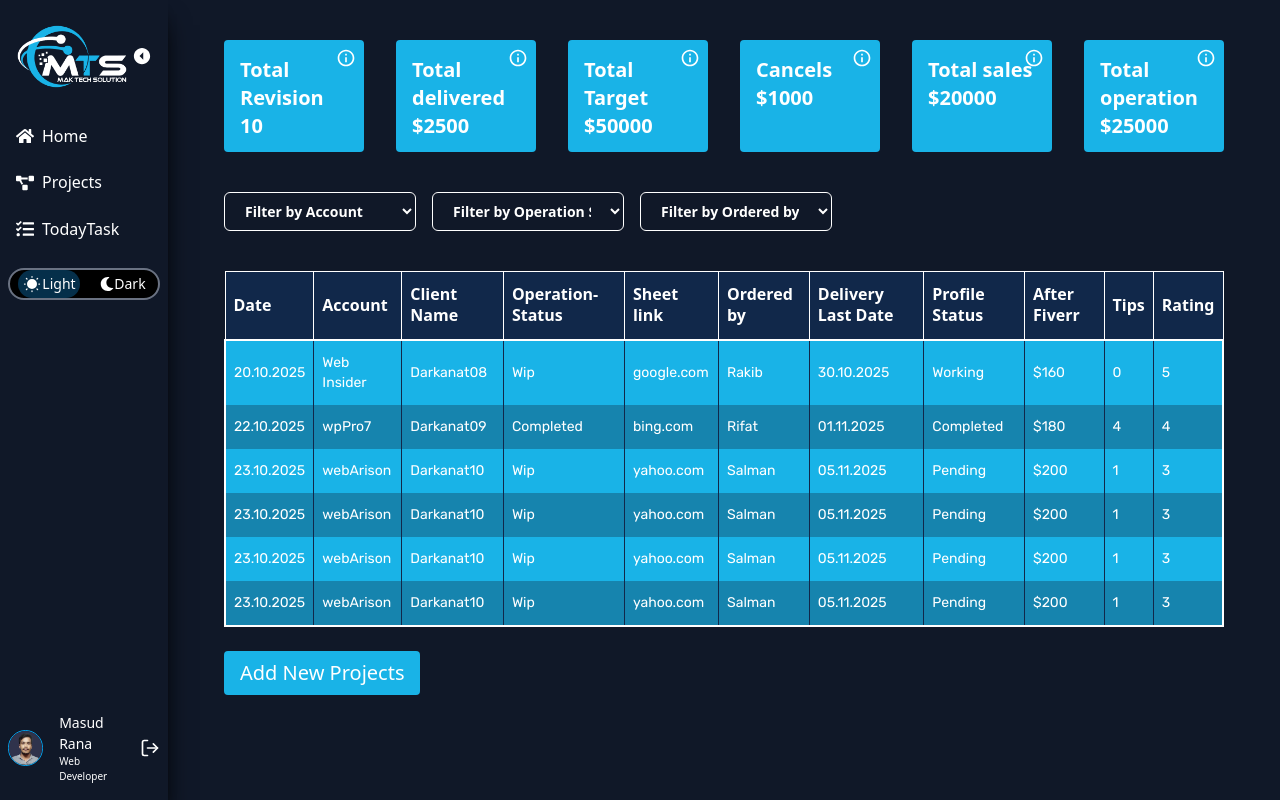
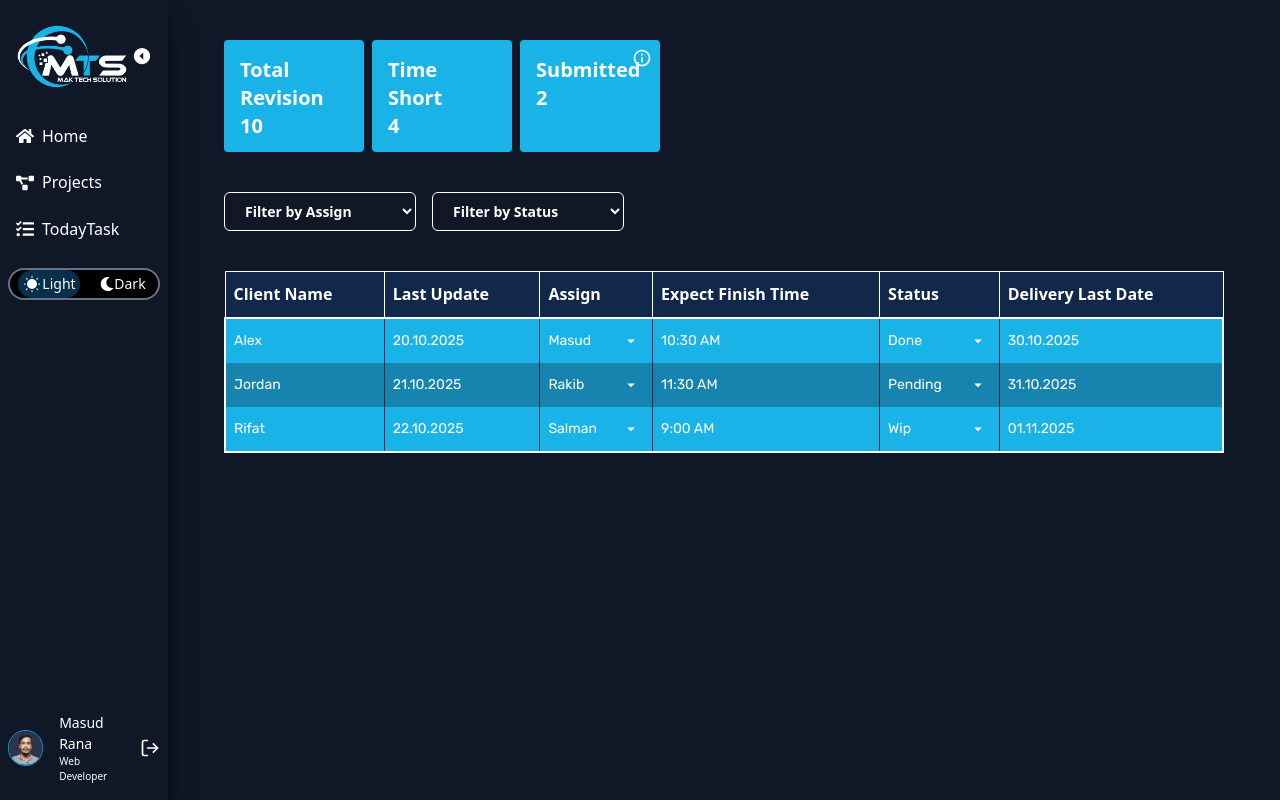
Before and after one commit to MTS-Services/mts-frontend, a React (Vite) app: page /dashboard/todaytask in a window 1280 px wide. Built offline with nearby package versions, Linux system fonts and the light colour scheme.

Commit message:
toady task page done

```diff
--- a/src/layouts/DashBoard/UserDashBoard/TodayTask.tsx
+++ b/src/layouts/DashBoard/UserDashBoard/TodayTask.tsx
@@ -1,200 +1,96 @@
 import { useState } from "react";
 import { MdInfoOutline } from "react-icons/md";
+import { MdArrowDropDown } from "react-icons/md";
 
 const TodayTask = () => {
-  const [isOpen, setIsOpen] = useState(false);
   const [filter, setFilter] = useState({
-    account: "",
-    operationStatus: "",
-    orderedBy: "",
-  }); // State for multiple dropdown filters
-  const toggleModal = () => setIsOpen(!isOpen);
+    assign: "",
+    status: "",
+  });
 
   const mtsTargets = [
-    { title: "Total Revision ", amount: "10" },
-    { title: "Total delivered", amount: "$2500" },
-    { title: "Total Target", amount: "$50000" },
-    { title: "Cancels ", amount: "$1000" },
-    { title: "Total sales", amount: "$20000" },
-    { title: "Total operation", amount: "$25000", note: "mr" },
+    { title: "Total Revision", amount: "10" },
+    { title: "Time Short", amount: "4" },
+    { title: "Submitted", amount: "2", note: "mr" },
   ];
 
   const tableHeaders = [
-    "Date",
-    "Account",
     "Client Name",
-    "Operation-Status",
-    "Sheet link",
-    "Ordered by",
+    "Last Update",
+    "Assign",
+    "Expect Finish Time",
+    "Status",
     "Delivery Last Date",
-    "Profile Status",
-    "After Fiverr",
-    "Tips",
-    "Rating",
   ];
 
-  // Sample data
-  const tableData = [
-    [
-      "20.10.2025",
-      "Web Insider",
-      "Darkanat08",
-      "Wip",
-      "google.com",
-      "Rakib",
-      "30.10.2025",
-      "Working",
-      "$160",
-      "0",
-      "5",
-    ],
-    [
-      "22.10.2025",
-      "wpPro7",
-      "Darkanat09",
-      "Completed",
-      "bing.com",
-      "Rifat",
-      "01.11.2025",
-      "Completed",
-      "$180",
-      "4",
-      "4",
-    ],
-    [
-      "23.10.2025",
-      "webArison",
-      "Darkanat10",
-      "Wip",
-      "yahoo.com",
-      "Salman",
-      "05.11.2025",
-      "Pending",
-      "$200",
-      "1",
-      "3",
-    ],
-    [
-      "23.10.2025",
-      "webArison",
-      "Darkanat10",
-      "Wip",
-      "yahoo.com",
-      "Salman",
-      "05.11.2025",
-      "Pending",
-      "$200",
-      "1",
-      "3",
-    ],
-    [
-      "23.10.2025",
-      "webArison",
-      "Darkanat10",
-      "Wip",
-      "yahoo.com",
-      "Salman",
-      "05.11.2025",
-      "Pending",
-      "$200",
-      "1",
-      "3",
-    ],
-    [
-      "23.10.2025",
-      "webArison",
-      "Darkanat10",
-      "Wip",
-      "yahoo.com",
-      "Salman",
-      "05.11.2025",
-      "Pending",
-      "$200",
-      "1",
-      "3",
-    ],
-  ];
+  const [tableData, setTableData] = useState([
+    ["Alex", "20.10.2025", "Masud", "10:30 AM", "Done", "30.10.2025"],
+    ["Jordan", "21.10.2025", "Rakib", "11:30 AM", "Pending", "31.10.2025"],
+    ["Rifat", "22.10.2025", "Salman", "9:00 AM", "Wip", "01.11.2025"],
+  ]);
 
-  // Filter rows based on selected filters
+  const assignOptions = [...new Set(tableData.map((row) => row[2]))];
+  const statusOptions = [...new Set(tableData.map((row) => row[4]))];
+
   const filteredData = tableData.filter((row) => {
-    const accountMatch = filter.account ? row[1] === filter.account : true;
-    const statusMatch = filter.operationStatus
-      ? row[3] === filter.operationStatus
-      : true;
-    const orderedByMatch = filter.orderedBy
-      ? row[5] === filter.orderedBy
-      : true;
-    return accountMatch && statusMatch && orderedByMatch;
+    const assignMatch = filter.assign ? row[2] === filter.assign : true;
+    const statusMatch = filter.status ? row[4] === filter.status : true;
+    return assignMatch && statusMatch;
   });
 
-  // Get unique values for dropdowns
-  const uniqueAccounts = [...new Set(tableData.map((row) => row[1]))];
-  const operationStatuses = ["Wip", "Completed", "Pending"];
-  const orderedByOptions = ["Rakib", "Rifat", "Salman"];
+  const handleChange = (rowIndex, colIndex, value) => {
+    const newData = [...tableData];
+    newData[rowIndex][colIndex] = value;
+    setTableData(newData);
+  };
 
   return (
     <div className="w-full overflow-x-auto py-10 sm:px-4 bg-background min-h-screen lg:px-14 md:px-10 px-6">
       {/* Dashboard Summary Cards */}
-      <div className="flex flex-wrap justify-between items-start gap-2">
+      <div className="flex flex-wrap items-start gap-2">
         {mtsTargets.map(({ title, amount, note }, idx) => (
           <div
             key={idx}
-            className="relative bg-primary p-4 text-white rounded-sm w-full md:w-[30%] lg:w-[20%] xl:w-[14%] w-[10%] lg:h-28 "
+            className="relative bg-primary p-4 text-white rounded-sm w-full md:w-[30%] lg:w-[20%] xl:w-[14%] w-[10%] lg:h-28"
           >
             <h2 className="text-sm md:text-xl">{title}</h2>
             <h2 className="text-sm md:text-xl">{amount}</h2>
+            {note && (
               <div className="absolute top-2 right-2 group">
                 <MdInfoOutline className="text-xl" />
                 <div className="absolute top-6 right-0 bg-black text-white text-xs p-2 rounded shadow-lg opacity-0 group-hover:opacity-100 transition-opacity duration-300 z-10 w-40 pointer-events-none">
                   {note}
                 </div>
               </div>
+            )}
           </div>
         ))}
       </div>
 
       {/* Filter Dropdowns */}
       <div className="my-4 flex gap-4 mt-10">
-        {/* Account Filter */}
         <select
-          value={filter.account}
-          onChange={(e) => setFilter({ ...filter, account: e.target.value })}
+          value={filter.assign}
+          onChange={(e) => setFilter({ ...filter, assign: e.target.value })}
           className="text-sm px-4 py-2 border border-accent rounded-md w-full text-accent bg-background max-w-48"
         >
-          <option value="">Filter by Account</option>
-          {uniqueAccounts.map((account, index) => (
-            <option key={index} value={account}>
-              {account}
+          <option value="">Filter by Assign</option>
+          {assignOptions.map((assign, index) => (
+            <option key={index} value={assign}>
+              {assign}
             </option>
           ))}
         </select>
 
-        {/* Operation-Status Filter */}
         <select
-          value={filter.operationStatus}
-          onChange={(e) =>
-            setFilter({ ...filter, operationStatus: e.target.value })
-          }
+          value={filter.status}
+          onChange={(e) => setFilter({ ...filter, status: e.target.value })}
           className="text-sm px-4 py-2 border border-accent rounded-md w-full text-accent bg-background max-w-48"
         >
-          <option value="">Filter by Operation Status</option>
-          {operationStatuses.map((status, index) => (
+          <option value="">Filter by Status</option>
+          {statusOptions.map((status, index) => (
             <option key={index} value={status}>
               {status}
-            </option>
-          ))}
-        </select>
-
-        {/* Ordered by Filter */}
-        <select
-          value={filter.orderedBy}
-          onChange={(e) => setFilter({ ...filter, orderedBy: e.target.value })}
-          className="text-sm px-4 py-2 border border-accent rounded-md w-full text-accent bg-background max-w-48"
-        >
-          <option value="">Filter by Ordered by</option>
-          {orderedByOptions.map((name, index) => (
-            <option key={index} value={name}>
-              {name}
             </option>
           ))}
         </select>
@@ -202,38 +98,65 @@ const TodayTask = () => {
 
       {/* Project Details Table */}
       <div className="overflow-x-auto mt-10">
-        <table className="w-full min-w-[1000px] text-left ">
+        <table className="w-full min-w-[1000px] text-left">
           <thead>
-            <tr className="bg-secondary text-white text-[16px] border border-white ">
+            <tr className="bg-secondary text-white text-[16px] border border-white">
               {tableHeaders.map((head, i) => (
                 <th
                   key={head}
                   className={`px-2 py-3 border border-white ${
                     i === 0 ? "border-x" : ""
-                  } `}
+                  }`}
                 >
                   {head}
                 </th>
               ))}
             </tr>
           </thead>
-          <tbody className=" border-2 border-white">
+          <tbody className="border-2 border-white">
             {filteredData.length > 0 ? (
-              filteredData.map((row, i) => (
+              filteredData.map((row, rowIndex) => (
                 <tr
-                  key={i}
-                  className="odd:bg-primary even:bg-primary/70 text-white text-sm  hover:bg-primary/80 transition-all duration-300 ease-in-out transform"
+                  key={rowIndex}
+                  className="odd:bg-primary even:bg-primary/70 text-white text-sm hover:bg-primary/80 transition-all duration-300 ease-in-out transform"
                 >
-                  {row.map((text, idx) => (
+                  {row.map((cell, colIndex) => {
+                    const isAssignCol = colIndex === 2;
+                    const isStatusCol = colIndex === 4;
+                    return (
                       <td
-                      key={idx}
+                        key={colIndex}
                         className={`px-2 py-3 border-r border-secondary font-primary font-normal ${
-                        idx === 0 ? "border-x" : ""
-                      } `}
+                          colIndex === 0 ? "border-x" : ""
+                        }`}
                       >
-                      {text}
+                        {(isAssignCol || isStatusCol) ? (
+                          <div className="relative w-full flex items-center">
+                            <select
+                              value={cell}
+                              onChange={(e) =>
+                                handleChange(rowIndex, colIndex, e.target.value)
+                              }
+                              className="appearance-none bg-transparent text-white border-none focus:outline-none text-sm w-full pr-4"
+                            >
+                              {(isAssignCol ? assignOptions : statusOptions).map((opt) => (
+                                <option
+                                  key={opt}
+                                  value={opt}
+                                  className="bg-primary text-white px-2 py-1"
+                                >
+                                  {opt}
+                                </option>
+                              ))}
+                            </select>
+                            <MdArrowDropDown className="absolute right-1 pointer-events-none text-white text-lg" />
+                          </div>
+                        ) : (
+                          cell
+                        )}
                       </td>
-                  ))}
+                    );
+                  })}
                 </tr>
               ))
             ) : (
@@ -246,68 +169,6 @@ const TodayTask = () => {
           </tbody>
         </table>
       </div>
-
-      {/* Add New Project Button and Modal */}
-      <div className="mb-4 mt-6">
-        <button
-          onClick={toggleModal}
-          className=" bg-primary hover:bg-secondary text-accent font-normal px-4 py-2 rounded text-xl transition duration-300"
-        >
-          Add New Projects
-        </button>
-      </div>
-
-      {isOpen && (
-        <div className="fixed inset-0 bg-black bg-opacity-40 flex items-center justify-center z-50 px-4">
-          <div className="bg-white w-full max-w-2xl p-6 rounded-lg shadow-lg relative">
-            <button
-              onClick={toggleModal}
-              className="absolute top-3 right-3 text-gray-500 hover:text-gray-800"
-            >
-              ✕
-            </button>
-
-            <h2 className="text-xl font-semibold mb-4">Add New Project</h2>
-
-            <form className="space-y-4">
-              <div className="grid grid-cols-1 sm:grid-cols-2 gap-4">
-                {[
-                  { label: "Date", type: "date" },
-                  { label: "Account" },
-                  { label: "Client Name" },
-                  { label: "Operation-Status" },
-                  { label: "Sheet link", type: "url" },
-                  { label: "Ordered by" },
-                  { label: "Delivery Last Date", type: "date" },
-                  { label: "Profile Status" },
-                  { label: "After Fiverr" },
-                  { label: "Bonus", type: "number" },
-                  { label: "Stars", type: "number", props: { min: 1, max: 5 } },
-                ].map(({ label, type = "text", props = {} }) => (
-                  <div key={label}>
-                    <label className="block text-sm font-medium text-gray-700">
-                      {label}
-                    </label>
-                    <input
-                      type={type}
-                      {...props}
-                      className="mt-1 block w-full border border-gray-300 rounded-md shadow-sm px-3 py-2"
-                    />
-                  </div>
-                ))}
-              </div>
-              <div className="pt-4">
-                <button
-                  type="submit"
-                  className="bg-blue-600 text-white px-4 py-2 rounded hover:bg-blue-700"
-                >
-                  Submit
-                </button>
-              </div>
-            </form>
-          </div>
-        </div>
-      )}
     </div>
   );
 };
```
Lines whose indentation alone changed are shown as unchanged.
